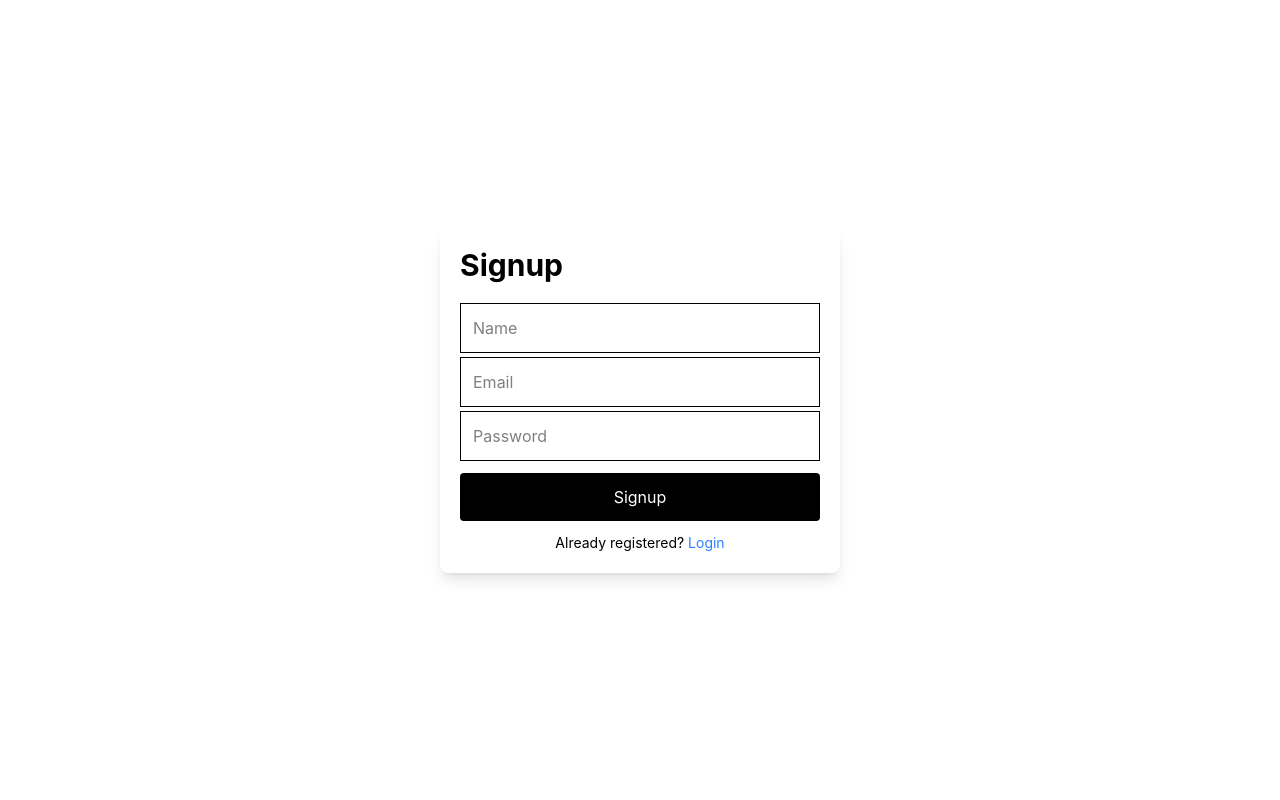
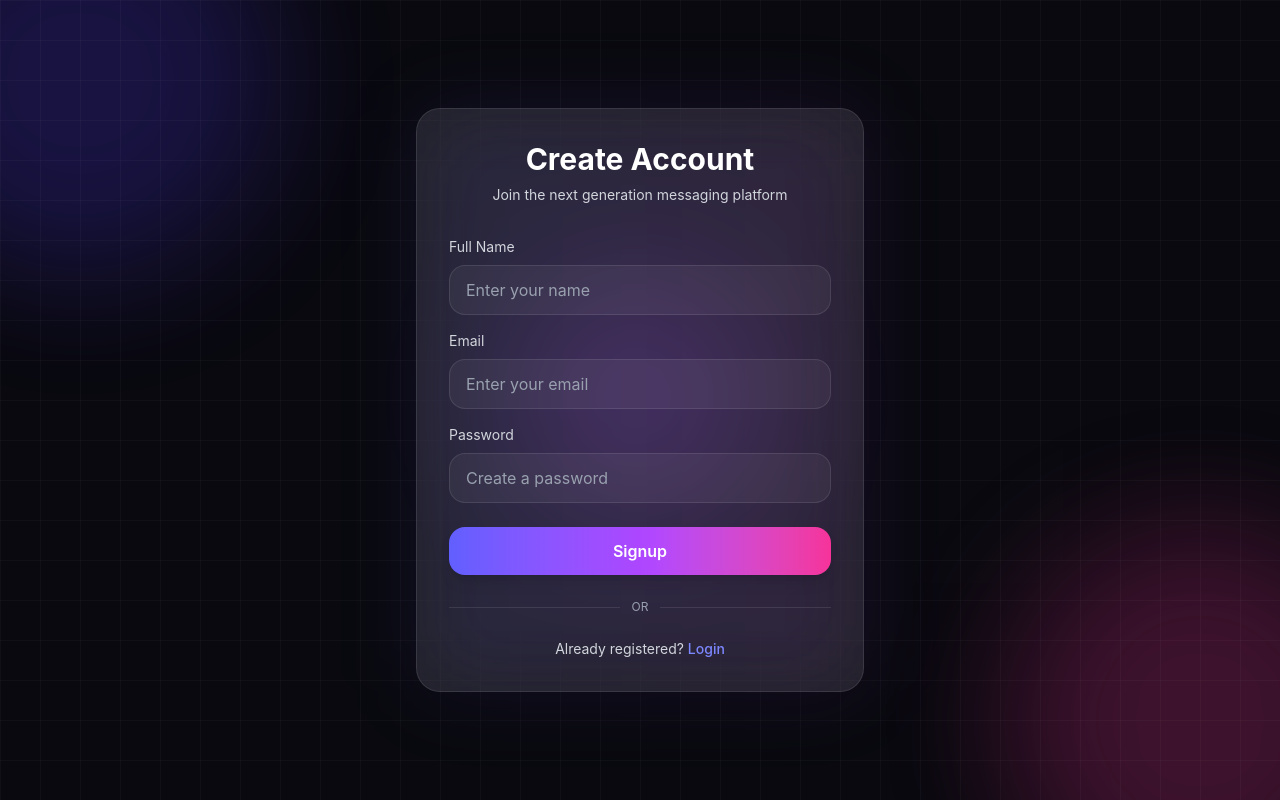
Before and after one commit to ansu-kri/whatsApp-clone, a React (Vite) app in the folder frontend/: page /signup in a window 1280 px wide. Built offline with nearby package versions, Linux system fonts and the light colour scheme.

Commit message:
update login/signup page

```diff
--- a/frontend/package.json
+++ b/frontend/package.json
@@ -22,7 +22,7 @@
     "@vitejs/plugin-react": "^5.1.0",
     "axios": "^1.16.0",
     "emoji-mart": "^5.6.0",
-    "framer-motion": "^12.38.0",
+    "framer-motion": "^12.40.0",
     "jwt-decode": "^4.0.0",
     "lucide-react": "^0.553.0",
     "react": "^18.3.1",
--- a/frontend/src/pages/Login.tsx
+++ b/frontend/src/pages/Login.tsx
@@ -1,6 +1,7 @@
 import { useState } from "react";
 import { useNavigate } from "react-router-dom";
 import { useDispatch } from "react-redux";
+import { motion } from "framer-motion";
 import { useLoginMutation } from "../app/auth/authApi";
 import { setCredentials } from "../app/auth/authSlice";
 import toast from "react-hot-toast";
@@ -21,7 +22,6 @@ function Login() {
         password,
       }).unwrap();
 
-      // store token
       dispatch(
         setCredentials({
           token: res.access_token,
@@ -29,28 +29,20 @@ function Login() {
             userId: "",
             email,
           },
-        }),
+        })
       );
 
-      toast.success("Login success");
+      toast.success("Login success 🚀");
       navigate("/chat");
     } catch (err: any) {
       const message = err?.data?.detail;
 
-      console.log(err);
-
-      // ❌ USER NOT FOUND → redirect to signup
       if (message === "Invalid email") {
-        toast.error("User not found. Redirecting to signup...");
-
-        setTimeout(() => {
-          navigate("/signup");
-        }, 1000);
-
+        toast.error("User not found. Redirecting...");
+        setTimeout(() => navigate("/signup"), 1000);
         return;
       }
 
-      // ❌ WRONG PASSWORD
       if (message === "Invalid password") {
         toast.error("Incorrect password");
         return;
@@ -61,43 +53,102 @@ function Login() {
   };
 
   return (
-    <div className="h-screen flex justify-center items-center">
-      <div className="w-[400px] shadow-lg p-5 rounded-lg">
-        <h1 className="text-3xl font-bold mb-5">Login</h1>
+    <div className="relative flex h-screen items-center justify-center overflow-hidden bg-[#09090f]">
+      {/* ================= BACKGROUND ANIMATION ================= */}
+
+      <div className="absolute inset-0 overflow-hidden">
+        {/* glowing circles */}
+        <div className="absolute left-[-100px] top-[-100px] h-[350px] w-[350px] animate-pulse rounded-full bg-purple-600/30 blur-3xl" />
+
+        <div className="absolute bottom-[-120px] right-[-100px] h-[350px] w-[350px] animate-pulse rounded-full bg-indigo-500/30 blur-3xl" />
+
+        <div className="absolute left-[40%] top-[30%] h-[250px] w-[250px] animate-bounce rounded-full bg-pink-500/20 blur-3xl" />
+
+        {/* grid */}
+        <div className="absolute inset-0 bg-[linear-gradient(rgba(255,255,255,0.03)_1px,transparent_1px),linear-gradient(90deg,rgba(255,255,255,0.03)_1px,transparent_1px)] bg-[size:40px_40px]" />
+      </div>
+      {/* ================= LOGIN CARD ================= */}
+
+      <motion.div
+        initial={{ opacity: 0, scale: 0.8, y: 40 }}
+        animate={{ opacity: 1, scale: 1, y: 0 }}
+        transition={{ duration: 0.6 }}
+        className="relative z-10 w-[92%] max-w-md rounded-3xl border border-white/10 bg-white/10 p-8 shadow-2xl backdrop-blur-2xl"
+      >
+        {/* glow */}
+        <div className="absolute inset-0 rounded-3xl bg-gradient-to-r from-indigo-500/10 to-purple-500/10 blur-2xl" />
+
+        <div className="relative z-10">
+          <h2 className="mb-2 text-center text-3xl font-bold text-white">
+            Welcome Back 👋
+          </h2>
+
+          <p className="mb-8 text-center text-sm text-gray-300">
+            Login to continue chatting with your friends
+          </p>
+
+          {/* EMAIL */}
+          <div className="mb-4">
+            <label className="mb-2 block text-sm text-gray-300">
+              Email
+            </label>
 
             <input
               type="email"
-          placeholder="Email"
-          className="border w-full p-3 mb-3"
+              placeholder="Enter your email"
+              value={email}
               onChange={(e) => setEmail(e.target.value)}
+              className="w-full rounded-2xl border border-white/10 bg-white/5 px-4 py-3 text-white outline-none backdrop-blur-xl transition-all placeholder:text-gray-400 focus:border-indigo-400 focus:ring-2 focus:ring-indigo-500/30"
             />
+          </div>
+
+          {/* PASSWORD */}
+          <div className="mb-6">
+            <label className="mb-2 block text-sm text-gray-300">
+              Password
+            </label>
 
             <input
               type="password"
-          placeholder="Password"
-          className="border w-full p-3 mb-3"
+              placeholder="Enter your password"
+              value={password}
               onChange={(e) => setPassword(e.target.value)}
+              className="w-full rounded-2xl border border-white/10 bg-white/5 px-4 py-3 text-white outline-none backdrop-blur-xl transition-all placeholder:text-gray-400 focus:border-purple-400 focus:ring-2 focus:ring-purple-500/30"
             />
+          </div>
 
+          {/* LOGIN BUTTON */}
           <button
             onClick={handleLogin}
             disabled={isLoading}
-          className="bg-black text-white w-full p-3 rounded"
+            className="group relative w-full overflow-hidden rounded-2xl bg-gradient-to-r from-indigo-500 via-purple-500 to-pink-500 px-4 py-3 font-semibold text-white shadow-lg transition-all duration-300 hover:scale-[1.02] active:scale-95 disabled:opacity-50"
           >
+            <span className="absolute inset-0 bg-white/10 opacity-0 transition-opacity duration-300 group-hover:opacity-100" />
+
+            <span className="relative z-10">
               {isLoading ? "Logging in..." : "Login"}
+            </span>
           </button>
 
-        {/* 🔥 Extra UX */}
-        <p className="text-sm text-center mt-3">
-          New user?{" "}
+          {/* DIVIDER */}
+          <div className="my-6 flex items-center gap-3">
+            <div className="h-[1px] flex-1 bg-white/10" />
+            <span className="text-xs text-gray-400">OR</span>
+            <div className="h-[1px] flex-1 bg-white/10" />
+          </div>
+
+          {/* SIGNUP */}
+          <p className="text-center text-sm text-gray-300">
+            New here?{" "}
             <span
-            className="text-blue-500 cursor-pointer"
               onClick={() => navigate("/signup")}
+              className="cursor-pointer font-medium text-indigo-400 transition hover:text-indigo-300"
             >
-            Signup
+              Create account
             </span>
           </p>
         </div>
+      </motion.div>
     </div>
   );
 }
--- a/frontend/src/pages/Signup.tsx
+++ b/frontend/src/pages/Signup.tsx
@@ -2,12 +2,15 @@ import { useNavigate } from "react-router-dom";
 import { useSignupMutation } from "../app/auth/authApi";
 import { useForm } from "react-hook-form";
 import { zodResolver } from "@hookform/resolvers/zod";
+import { motion } from "framer-motion";
 import toast from "react-hot-toast";
+
 import { signupSchema } from "./validation/authSchema";
 import type { SignupFormData } from "./validation/authSchema";
 
 function Signup() {
   const navigate = useNavigate();
+
   const [signup, { isLoading }] = useSignupMutation();
 
   const {
@@ -21,19 +24,21 @@ function Signup() {
   const onSubmit = async (data: SignupFormData) => {
     try {
       const res = await signup(data).unwrap();
-      console.log(res)
 
-      toast.success("Signup successful");
+      console.log(res);
+
+      toast.success("Signup successful 🚀");
+
       navigate("/");
     } catch (err: any) {
       const message = err?.data?.detail;
 
       if (message === "Email already exists") {
-        toast.error("Already registered. Redirecting to login...");
+        toast.error("Already registered");
 
         setTimeout(() => {
           navigate("/");
-        }, 1000);
+        }, 1200);
 
         return;
       }
@@ -43,63 +48,157 @@ function Signup() {
   };
 
   return (
-    <div className="h-screen flex justify-center items-center">
-      <form
+    <div className="relative flex h-screen items-center justify-center overflow-hidden bg-[#09090f] px-4">
+      {/* ================= BACKGROUND ================= */}
+
+      <div className="absolute inset-0 overflow-hidden">
+        {/* glowing gradients */}
+        <div className="absolute left-[-120px] top-[-120px] h-[400px] w-[400px] rounded-full bg-indigo-600/30 blur-3xl animate-pulse" />
+
+        <div className="absolute bottom-[-120px] right-[-120px] h-[400px] w-[400px] rounded-full bg-pink-500/30 blur-3xl animate-pulse" />
+
+        <div className="absolute left-[40%] top-[35%] h-[250px] w-[250px] rounded-full bg-purple-500/20 blur-3xl animate-bounce" />
+
+        {/* grid effect */}
+        <div className="absolute inset-0 bg-[linear-gradient(rgba(255,255,255,0.03)_1px,transparent_1px),linear-gradient(90deg,rgba(255,255,255,0.03)_1px,transparent_1px)] bg-[size:40px_40px]" />
+      </div>
+
+      {/* ================= SIGNUP CARD ================= */}
+
+      <motion.form
+        initial={{ opacity: 0, scale: 0.85, y: 40 }}
+        animate={{ opacity: 1, scale: 1, y: 0 }}
+        transition={{ duration: 0.6 }}
         onSubmit={handleSubmit(onSubmit)}
-        className="w-[400px] shadow-lg p-5 rounded-lg"
+        className="relative z-10 w-full max-w-md rounded-3xl border border-white/10 bg-white/10 p-8 shadow-2xl backdrop-blur-2xl"
       >
-        <h1 className="text-3xl font-bold mb-5">Signup</h1>
+        {/* CARD GLOW */}
+        <div className="absolute inset-0 rounded-3xl bg-gradient-to-r from-indigo-500/10 to-purple-500/10 blur-2xl" />
+
+        <div className="relative z-10">
+          {/* ICON */}
+          {/* <motion.div
+            animate={{
+              y: [0, -10, 0],
+            }}
+            transition={{
+              repeat: Infinity,
+              duration: 3,
+            }}
+            className="mb-6 flex justify-center"
+          >
+            <div className="flex h-15 w-15 items-center justify-center rounded-2xl bg-gradient-to-br from-indigo-500 to-purple-600 text-xl shadow-lg">
+              🚀
+            </div>
+          </motion.div> */}
+
+          {/* TITLE */}
+          <h2 className="mb-2 text-center text-3xl font-bold text-white">
+            Create Account
+          </h2>
+
+          <p className="mb-8 text-center text-sm text-gray-300">
+            Join the next generation messaging platform
+          </p>
+
+          {/* NAME */}
+          <div className="mb-4">
+            <label className="mb-2 block text-sm text-gray-300">
+              Full Name
+            </label>
 
             <input
               type="text"
-          placeholder="Name"
-          className="border w-full p-3 mb-1"
+              placeholder="Enter your name"
               {...register("name")}
+              className="w-full rounded-2xl border border-white/10 bg-white/5 px-4 py-3 text-white outline-none transition-all placeholder:text-gray-400 focus:border-indigo-400 focus:ring-2 focus:ring-indigo-500/30"
             />
+
             {errors.name && (
-          <p className="text-red-500 text-sm mb-2">{errors.name.message}</p>
+              <p className="mt-2 text-sm text-red-400">
+                {errors.name.message}
+              </p>
             )}
+          </div>
+
+          {/* EMAIL */}
+          <div className="mb-4">
+            <label className="mb-2 block text-sm text-gray-300">
+              Email
+            </label>
 
             <input
               type="email"
-          placeholder="Email"
-          className="border w-full p-3 mb-1"
+              placeholder="Enter your email"
               {...register("email")}
+              className="w-full rounded-2xl border border-white/10 bg-white/5 px-4 py-3 text-white outline-none transition-all placeholder:text-gray-400 focus:border-purple-400 focus:ring-2 focus:ring-purple-500/30"
             />
+
             {errors.email && (
-          <p className="text-red-500 text-sm mb-2">{errors.email.message}</p>
+              <p className="mt-2 text-sm text-red-400">
+                {errors.email.message}
+              </p>
             )}
+          </div>
+
+          {/* PASSWORD */}
+          <div className="mb-6">
+            <label className="mb-2 block text-sm text-gray-300">
+              Password
+            </label>
 
             <input
               type="password"
-          placeholder="Password"
-          className="border w-full p-3 mb-1"
+              placeholder="Create a password"
               {...register("password")}
+              className="w-full rounded-2xl border border-white/10 bg-white/5 px-4 py-3 text-white outline-none transition-all placeholder:text-gray-400 focus:border-pink-400 focus:ring-2 focus:ring-pink-500/30"
             />
+
             {errors.password && (
-          <p className="text-red-500 text-sm mb-2">
+              <p className="mt-2 text-sm text-red-400">
                 {errors.password.message}
               </p>
             )}
+          </div>
 
-        <button
+          {/* BUTTON */}
+          <motion.button
+            whileHover={{
+              scale: 1.02,
+            }}
+            whileTap={{
+              scale: 0.97,
+            }}
             type="submit"
             disabled={isLoading}
-          className="bg-black text-white w-full p-3 rounded mt-2"
+            className="group relative w-full overflow-hidden rounded-2xl bg-gradient-to-r from-indigo-500 via-purple-500 to-pink-500 px-4 py-3 font-semibold text-white shadow-lg transition-all duration-300 hover:shadow-purple-500/40 disabled:cursor-not-allowed disabled:opacity-50"
           >
-          {isLoading ? "Signing up..." : "Signup"}
-        </button>
+            <span className="absolute inset-0 bg-white/10 opacity-0 transition duration-300 group-hover:opacity-100" />
 
-        <p className="text-sm text-center mt-3">
+            <span className="relative z-10">
+              {isLoading ? "Creating account..." : "Signup"}
+            </span>
+          </motion.button>
+
+          {/* DIVIDER */}
+          <div className="my-6 flex items-center gap-3">
+            <div className="h-[1px] flex-1 bg-white/10" />
+            <span className="text-xs text-gray-400">OR</span>
+            <div className="h-[1px] flex-1 bg-white/10" />
+          </div>
+
+          {/* LOGIN */}
+          <p className="text-center text-sm text-gray-300">
             Already registered?{" "}
             <span
-            className="text-blue-500 cursor-pointer"
               onClick={() => navigate("/")}
+              className="cursor-pointer font-medium text-indigo-400 transition hover:text-indigo-300"
             >
               Login
             </span>
           </p>
-      </form>
+        </div>
+      </motion.form>
     </div>
   );
 }
```
Also changed, not shown: 1 other file (tests, documents, lock files or other folders). Lines whose indentation alone changed are shown as unchanged.
